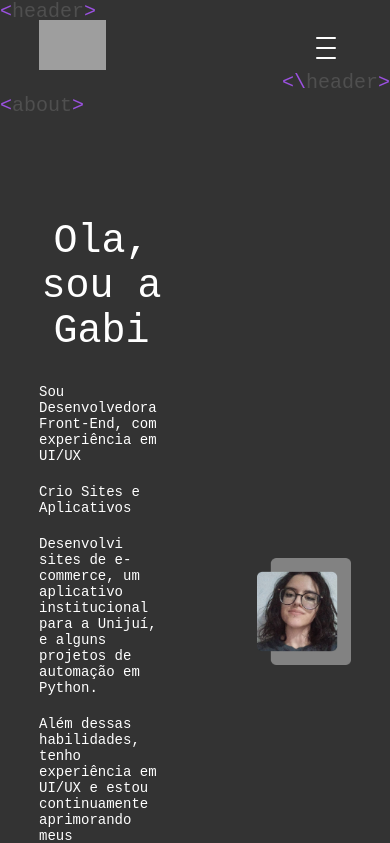
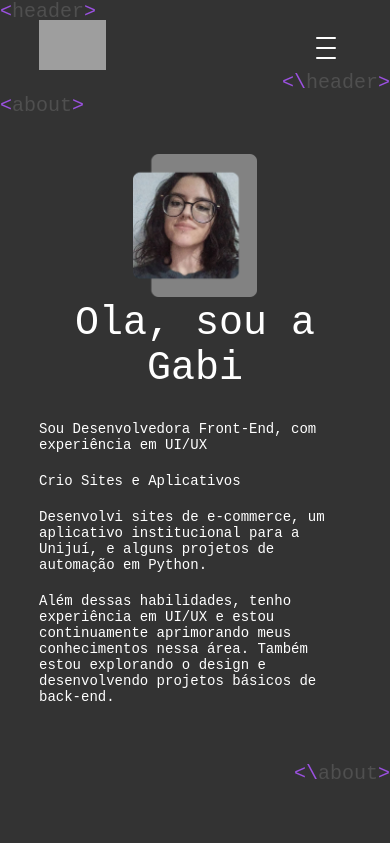
Before and after one commit to GabrielaZanetti/portifolio, a React (Create React App) app: page / in a window 390 px wide. Shown: the top 843 px of the page. Built offline with nearby package versions, Linux system fonts and the light colour scheme; grey boxes are pictures that could not be loaded.

Commit message:
responsividade no sobre mim

```diff
--- a/src/component/sobre/style.scss
+++ b/src/component/sobre/style.scss
@@ -1,9 +1,7 @@
 #Sobre {
-    padding-top: 65px;
     position: relative;
     .container {
-        margin-top: 60px;
-        margin-bottom: 60px;
+        padding: 60px 0;
         .mensagem-sobre {
             width: 40%;
             .titulo {
@@ -21,5 +19,14 @@
                 width: 100%;
             }
         }
+        @media (max-width: 768px) {
+            flex-direction: column-reverse;
+            .mensagem-sobre {
+                width: 100%;
+            }
+            .foto {
+                width: 40%;
+            }
+        }
     }
 }
```
